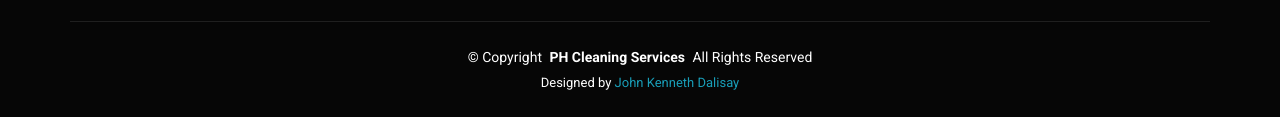
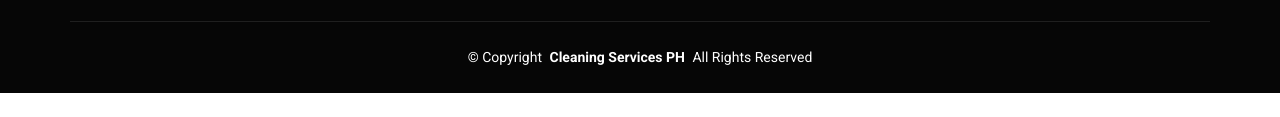
Before and after one commit to kentismyname/PH-Cleaning-Services, a plain HTML site: page index.html in a window 1280 px wide. Shown: the part 6193-6310 px from the top of the page. After the commit the page ends 6286 px from the top, so only its background shows below. Drawn offline with Linux system fonts and the light colour scheme.

Commit message:
name removed

```diff
--- a/index.html
+++ b/index.html
@@ -935,10 +935,10 @@
     </div>
 
     <div class="container copyright text-center mt-4">
-      <p>© <span>Copyright</span> <strong class="px-1 sitename">PH Cleaning Services</strong> <span>All Rights Reserved</span></p>
-      <div class="credits">
+      <p>© <span>Copyright</span> <strong class="px-1 sitename">Cleaning Services PH</strong> <span>All Rights Reserved</span></p>
+      <!-- <div class="credits">
         Designed by <a href="https://www.facebook.com/johnkenneth.dalisay.58">John Kenneth Dalisay</a>
-      </div>
+      </div> -->
     </div>
 
   </footer>
```
